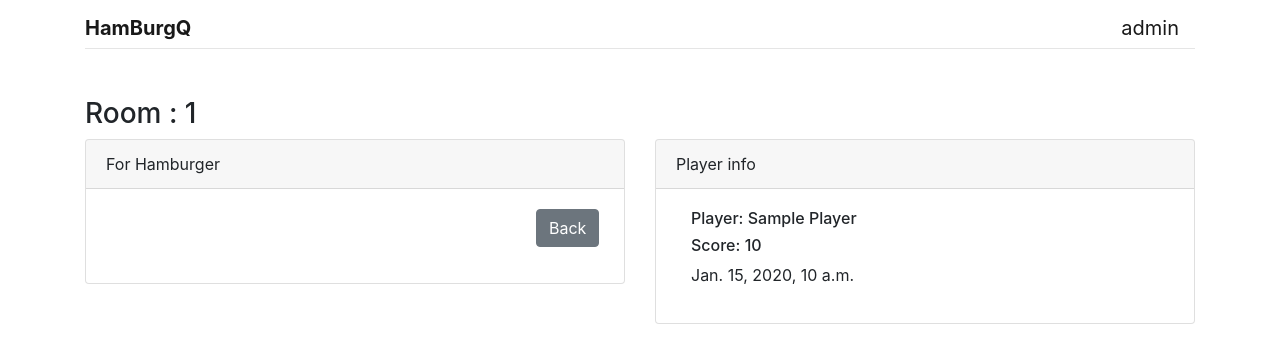
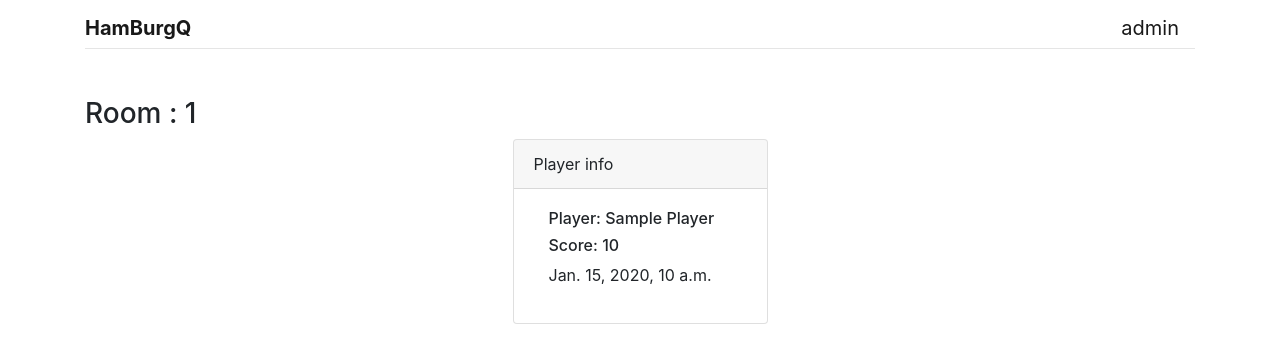
Before and after one commit to wodwine/HamburgQ, a Django app: template Game/templates/Game/result_all.html in a window 1280 px wide. Shown: the top 363 px of the page. Run offline with Django 3.2, Linux system fonts and the light colour scheme; the template is opened without the code that fills it: values that come from a table or form of the project are taken from there, others are empty; tables that the repository leaves empty hold one stand-in row (values such as "Sample post"); some libraries are stand-ins or nearby versions.

Commit message:
Change the result_all.html

```diff
--- a/Game/templates/Game/result_all.html
+++ b/Game/templates/Game/result_all.html
@@ -49,7 +49,7 @@
         <hr class="my-5">
         <h3>Room : {{ room.room_id }}</h3>
         <div class="row justify-content-center">
-            <div class="col-md-6">
+            {% comment %} <div class="col-md-6">
                 <div class="card">
                         <div class="card-header">For Hamburger</div>
                     <div class="card-body">
@@ -62,8 +62,8 @@
                     </div>
                     </form>
                 </div>
-            </div>
-            <div class="col-md-6">
+            </div> {% endcomment %}
+            <div class="col-md-3">
                 <div class="card">
                         <div class="card-header">Player info</div>
                     <div class="card-body">
```
